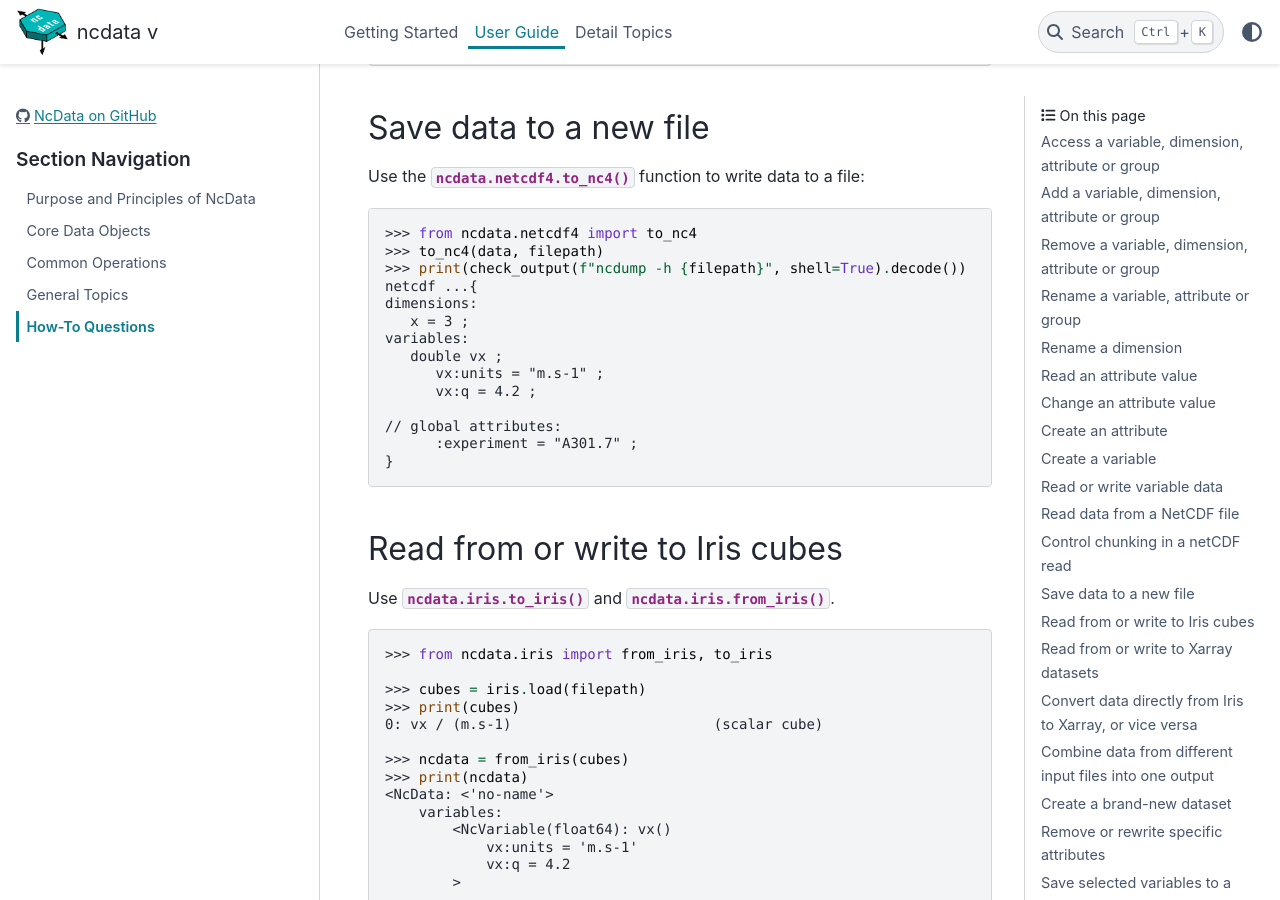
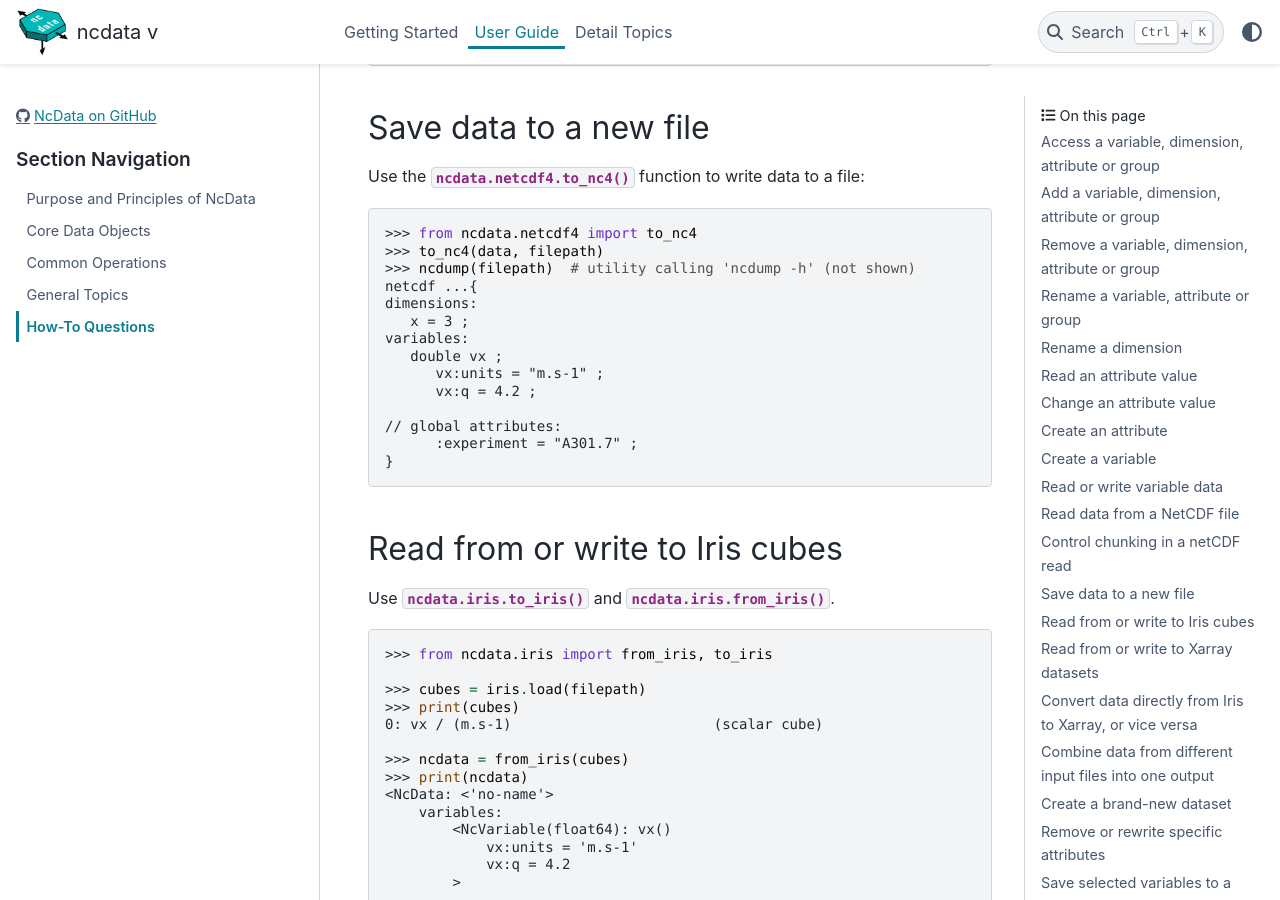
Before and after one commit to pp-mo/ncdata, a Sphinx documentation site: the page built from docs/userdocs/user_guide/howtos.rst, in a window 1280 px wide and 900 px high, scrolled down 6829 px. Built offline with Sphinx 7.4.7 and the PyData theme 0.15.4, drawn with Linux system fonts in a browser that asks for light colours; pages that are not in the unit, such as notebooks, are missing from menus; the version number could not be read and is left out.

Commit message:
Fix ncdump in docs, to avoid problems with pytest doctests.

```diff
--- a/docs/userdocs/getting_started/introduction.rst
+++ b/docs/userdocs/getting_started/introduction.rst
@@ -81,7 +81,7 @@
     >>> filepath = "./tmp.nc"
     >>> to_nc4(data, filepath)
 
-    >>> print(check_output("ncdump -h tmp.nc", shell=True).decode())  # doctest: +NORMALIZE_WHITESPACE
+    >>> ncdump("tmp.nc")  # utility calling 'ncdump -h' (not shown)
     netcdf tmp {
     dimensions:
        x = 3 ;
--- a/docs/userdocs/user_guide/howtos.rst
+++ b/docs/userdocs/user_guide/howtos.rst
@@ -16,6 +16,11 @@
     >>> from pprint import pprint
     >>> import numpy as np
     >>> from subprocess import check_output
+    >>> def ncdump(path):
+    ...     text = check_output(f'ncdump -h {path}', shell=True).decode()
+    ...     text = text.replace("\t", " " * 3)
+    ...     print(text)
+
 
 .. _howto_access:
 
@@ -351,7 +356,7 @@
 
     >>> from ncdata.netcdf4 import to_nc4
     >>> to_nc4(data, filepath)
-    >>> print(check_output(f"ncdump -h {filepath}", shell=True).decode())  # doctest: +NORMALIZE_WHITESPACE
+    >>> ncdump(filepath)  # utility calling 'ncdump -h' (not shown)
     netcdf ...{
     dimensions:
        x = 3 ;
```
